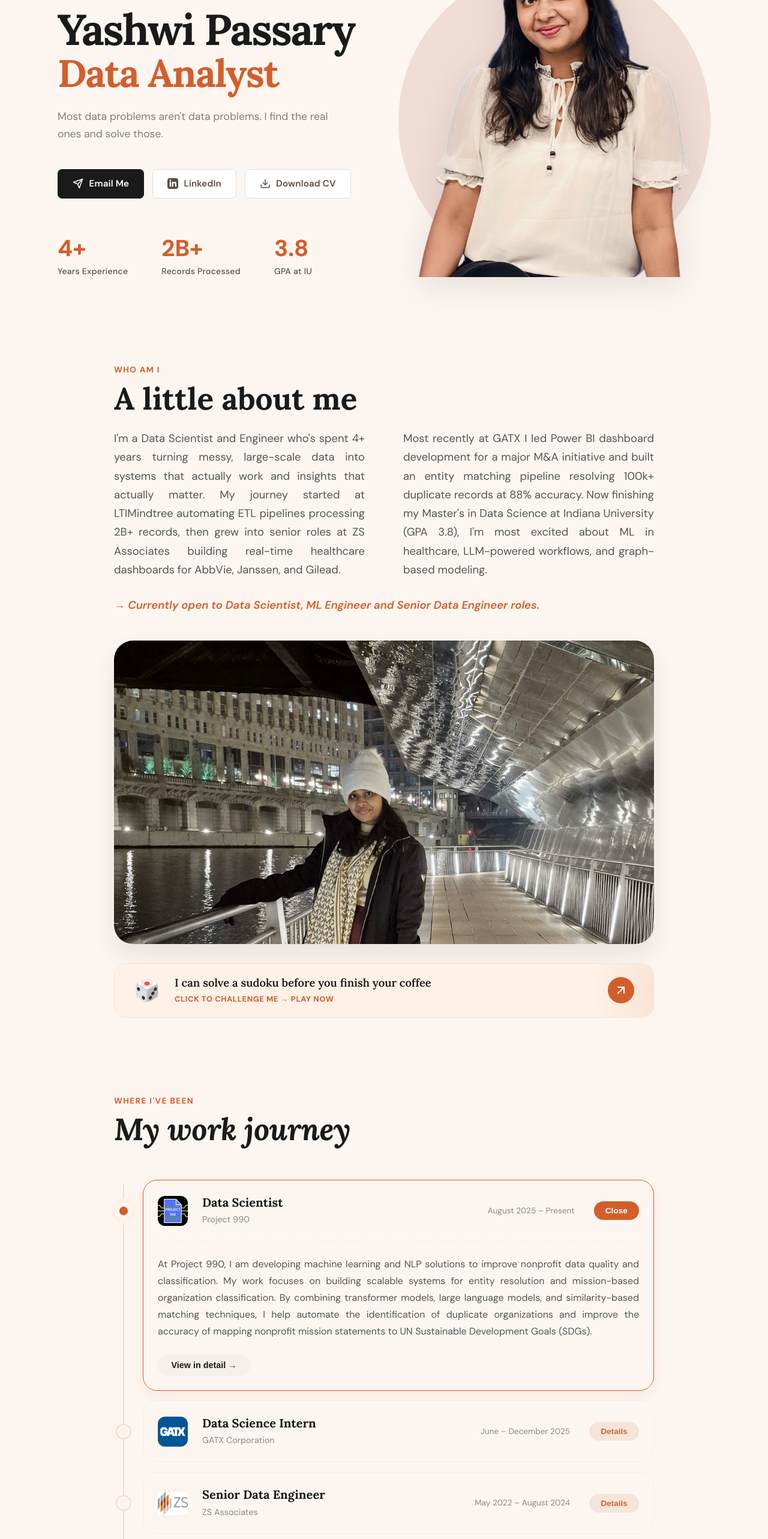
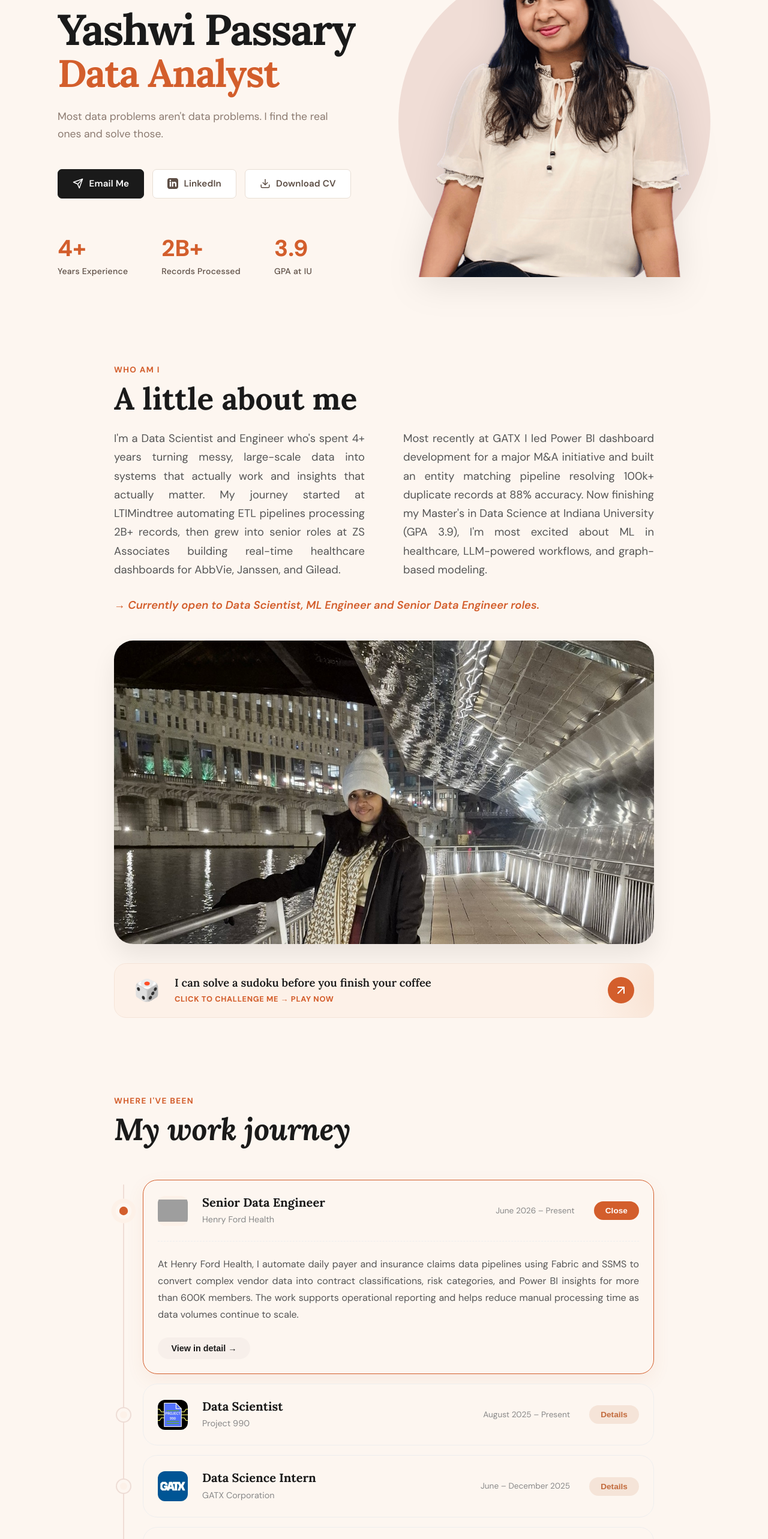
Before and after one commit to Yaazipedia/Portfolio, a React (Vite) app: page / in a window 1280 px wide. Shown: the part 234-2800 px from the top of the page at 60% size. Built offline with nearby package versions, Linux system fonts and the light colour scheme; grey boxes are pictures that could not be loaded; a web font is replaced by a local one.

Commit message:
Update portfolio with Henry Ford role and NCAA award

```diff
--- a/src/App.tsx
+++ b/src/App.tsx
@@ -10,6 +10,7 @@ import meetsmartImg from "./assets/projects/meetsmart.png";
 import project990Logo from "./assets/img/project990.jpeg";
 import zsLogo from "./assets/img/zs.png";
 import LTILogo from "./assets/img/LTI.png";
+import HFHLogo from "./assets/img/hfh.jpg";
 import gatxLogo from "./assets/img/gatx.jpeg";
 
 // Skill Logos
@@ -56,6 +57,7 @@ import kritikaRef from "./assets/img/kritika.png";
 import ecardRef from "./assets/img/ecard.png";
 
 // Cert Images
+import hackathonCert from "./assets/img/hackathonCert.jpeg";
 import performanceCert from "./assets/img/performance.jpg";
 import aiCert from "./assets/img/datacamp.png";
 import mlCert from "./assets/img/Machine Learning using Python.jpeg";
@@ -287,6 +289,25 @@ interface Experience {
 }
 
 const experiences: Experience[] = [
+  {
+    id: "henry-ford",
+    role: "Senior Data Engineer",
+    company: "Henry Ford Health",
+    duration: "June 2026 – Present",
+    type: "Full Time",
+    shortDesc:
+      "At Henry Ford Health, I automate daily payer and insurance claims data pipelines using Fabric and SSMS to convert complex vendor data into contract classifications, risk categories, and Power BI insights for more than 600K members. The work supports operational reporting and helps reduce manual processing time as data volumes continue to scale.",
+    overview:
+      "Automated payer and insurance claims data pipelines for member and claims reporting at scale.",
+    contributions: [
+      "Automated daily payer and insurance claims data pipelines using Fabric and SSMS, converting complex vendor feeds into contract classifications and risk categories for 600K+ members",
+      "Built and validated production reporting solutions using Epic Clarity and Caboodle data for Medicare, Medicaid, and MMP reporting, improving data reliability for payer and operational stakeholders",
+      "Reduced manual processing time by streamlining intake, transformation, and reporting workflows across high-volume healthcare datasets",
+      "Enabled timely Power BI insights for member and claims-level reporting across payer operations and business stakeholders",
+    ],
+    tags: ["Fabric", "SSMS", "Power BI", "Epic Clarity", "Healthcare Data"],
+    logo: HFHLogo,
+  },
   {
     id: "project990",
     role: "Data Scientist",
@@ -575,7 +596,7 @@ const educationData: Education[] = [
     university: "Indiana University — Bloomington",
     degree: "Master's in Data Science",
     duration: "2024 – 2026",
-    gpa: "3.8",
+    gpa: "3.9",
   },
   {
     id: "nsec",
@@ -610,6 +631,13 @@ interface Certificate {
 }
 
 const certificatesData: Certificate[] = [
+  {
+    id: "ncaa-challenge",
+    title: "1st Place — NCAA Men's Analytics Challenge, 2026",
+    issuer: "NCAA Tournament Seed Prediction",
+    date: "Apr 2026",
+    image: hackathonCert,
+  },
   {
     id: "best-perf",
     title: "Best Performance in Digital Products Solution",
@@ -890,7 +918,7 @@ function App() {
               </div>
               <div className="stat-item">
                 <span className="stat-number">
-                  <AnimatedCounter target={3.8} decimals={1} />
+                  <AnimatedCounter target={3.9} decimals={1} />
                 </span>
                 <span className="stat-label">GPA at IU</span>
               </div>
@@ -940,7 +968,7 @@ function App() {
                   a major M&A initiative and built an entity matching pipeline
                   resolving 100k+ duplicate records at 88% accuracy. Now
                   finishing my Master's in Data Science at Indiana University
-                  (GPA 3.8), I'm most excited about ML in healthcare,
+                  (GPA 3.9), I'm most excited about ML in healthcare,
                   LLM-powered workflows, and graph-based modeling.
                 </p>
               </div>
```
Also changed, not shown: 2 other files (tests, documents, lock files or other folders).
